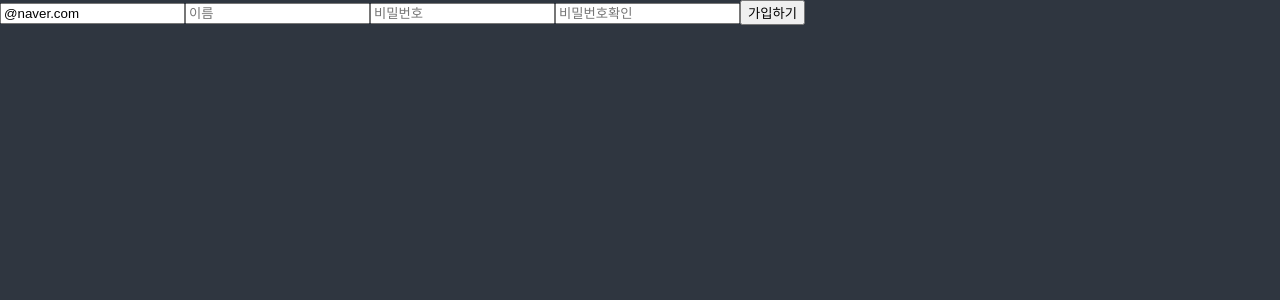
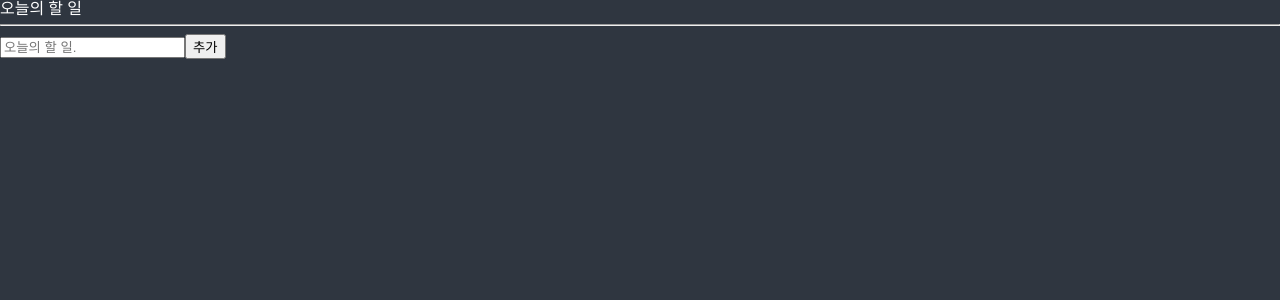
Before and after one commit to LeeSomgyul/React_beginner-practice_2, a React (Create React App) app: page / in a window 1280 px wide. Shown: the top 300 px of the page. Built offline with nearby package versions, Linux system fonts and the light colour scheme.

Commit message:
0825 연습
todo리스트 제작: Recoil 사용

```diff
--- a/src/App.tsx
+++ b/src/App.tsx
@@ -1,5 +1,5 @@
 import { createGlobalStyle } from "styled-components";
-import Join from "./ToDoList";
+import ToDoList from "./components/ToDoList";
 
 
 const GlobalStyle = createGlobalStyle`
@@ -64,7 +64,7 @@ function App(){
   return(
     <>
       <GlobalStyle/>
-	  <Join/>
+	  <ToDoList/>
     </>
   );
 }
--- a/src/ToDoList.tsx
+++ /dev/null
@@ -1,66 +0,0 @@
-import { useForm } from "react-hook-form";
-
-interface IForm{
-    email: string;
-    username: string;
-    password: string;
-    passwordCheck: string;
-}
-
-function Join(){
-    const {register, handleSubmit, setError, formState: {errors}} = useForm<IForm>({
-        defaultValues: {
-            email: "@naver.com",
-        },
-    });
-    const onValid = (data: IForm) => {
-        if(data.password !== data.passwordCheck){
-            setError(
-                "passwordCheck",
-                {message: "비밀번호가 일치하지 않습니다."},
-                {shouldFocus: true},
-            );
-        }
-    }
-
-    return (
-        <div>
-            <form onSubmit={handleSubmit(onValid)}>
-                <input {...register("email", {
-                    required: "필수로 작성해주세요.",
-                    pattern: {
-                        value: /^[A-Xa-z0-9._%+-]+@naver.com$/,
-                        message: "네이버 이메일로만 가입 가능합니다.",
-                    }
-                })} placeholder="이메일"/>
-                <span>{errors.email?.message}</span>
-                <input {...register("username",{
-                    required: "필수로 작성해주세요.",
-                    validate: {
-                        바보: (value) => value.includes("바보") ? "사용할 수 없는 단어가 포함되어있습니다." : true,
-                    },
-                })} placeholder="이름"/>
-                <span>{errors.username?.message}</span>
-                <input {...register("password", {
-                    required: "필수로 작성해주세요.",
-                    minLength: {
-                        value: 8,
-                        message: "8자 이상 입력해주세요.",
-                    },
-                })} placeholder="비밀번호"/>
-                <span>{errors.password?.message}</span>
-                <input {...register("passwordCheck", {
-                    required: "필수로 작성해주세요.",
-                    minLength: {
-                        value: 8,
-                        message: "8자 이상 입력해주세요.",
-                    },
-                })} placeholder="비밀번호확인"/>
-                <span>{errors.passwordCheck?.message}</span>
-                <button>가입하기</button>
-            </form>
-        </div>
-    );
-}
-
-export default Join;
--- /dev/null
+++ b/src/atom.tsx
@@ -0,0 +1,12 @@
+import {atom} from "recoil";
+
+export interface IToDo {
+    id: number;
+    text: string;
+    category: "TO_DO" | "DOING" | "DONE";//category는 3가지 string만 가능
+}
+
+export const toDoState = atom<IToDo[]>({
+    key: "toDo",
+    default: [],
+});
--- /dev/null
+++ b/src/components/CreatToDo.tsx
@@ -0,0 +1,27 @@
+import {useForm} from "react-hook-form";
+import { useSetRecoilState } from "recoil";
+import { toDoState } from "../atom";
+
+interface IForm{
+    toDo: string;
+}
+
+function CreateToDo(){
+    const setToDos = useSetRecoilState(toDoState);
+    const {register, handleSubmit, setValue} = useForm<IForm>();
+    const handleValid = (data: IForm) => {
+        setToDos((oldToDos) => [{id: Date.now(), text: data.toDo, category: "TO_DO"}, ...oldToDos]);//새로운todo + 기존todo를 각각의 배열 요소로 반환
+        setValue("toDo", "");//제출하면 input비우기
+    };
+
+    return(
+        <form onSubmit={handleSubmit(handleValid)}>
+            <input {...register("toDo", {
+                required: "작성해주세요.",
+            })} placeholder="오늘의 할 일."/>
+            <button>추가</button>
+        </form>
+    );
+}
+
+export default CreateToDo;
--- /dev/null
+++ b/src/components/ToDo.tsx
@@ -0,0 +1,29 @@
+import {useSetRecoilState } from "recoil";
+import {toDoState, IToDo} from "../atom";
+
+function ToDo({ id, text, category}: IToDo){
+    const setToDose = useSetRecoilState(toDoState);
+    //category 변경 이벤트
+    const onClick = (event: React.MouseEvent<HTMLButtonElement>) =>{
+        const newCategory = event.currentTarget.name;
+        setToDose((oldToDos) => {
+            const targetIndex = oldToDos.findIndex((oldToDo) => oldToDo.id === id);//oldToDo.id(기존 저장되어있는 todo의 각 id), id(클릭버튼을 누른 대상 todo의 id)의 index를 맞춰 대상을 찾는다.
+            const newToDo = {id, text, category: newCategory as any};//category만 변경
+            return [
+                //category를 변경하고자 하는 target의 [앞 배열 todo, target todo, 뒤 배열 todo]
+                ...oldToDos.slice(0, targetIndex),
+                newToDo,
+                ...oldToDos.slice(targetIndex+1)];
+        });
+    };
+    return(
+        <li>
+            <span>{text}</span>
+            {category !== "TO_DO" && <button name="TO_DO" onClick={onClick}>할일</button>}
+            {category !== "DOING" && <button name="DOING" onClick={onClick}>진행중</button>}
+            {category !== "DONE" && <button name="DONE" onClick={onClick}>완료</button>}
+        </li>
+    );
+}
+
+export default ToDo;
--- /dev/null
+++ b/src/components/ToDoList.tsx
@@ -0,0 +1,22 @@
+import { useRecoilValue } from "recoil";
+
+import CreateToDo from "./CreatToDo";
+import ToDo from "./ToDo";
+import {toDoState} from "../atom";
+
+
+function ToDoList(){
+    const todos = useRecoilValue(toDoState);
+    return(
+        <div>
+            <h1>오늘의 할 일</h1>
+            <hr/>
+            <CreateToDo/>
+            <ul>
+                {todos.map((toDo) => <ToDo key={toDo.id} id={toDo.id} text={toDo.text} category={toDo.category}/>)}
+            </ul>
+        </div>
+    );
+}
+
+export default ToDoList;
```
